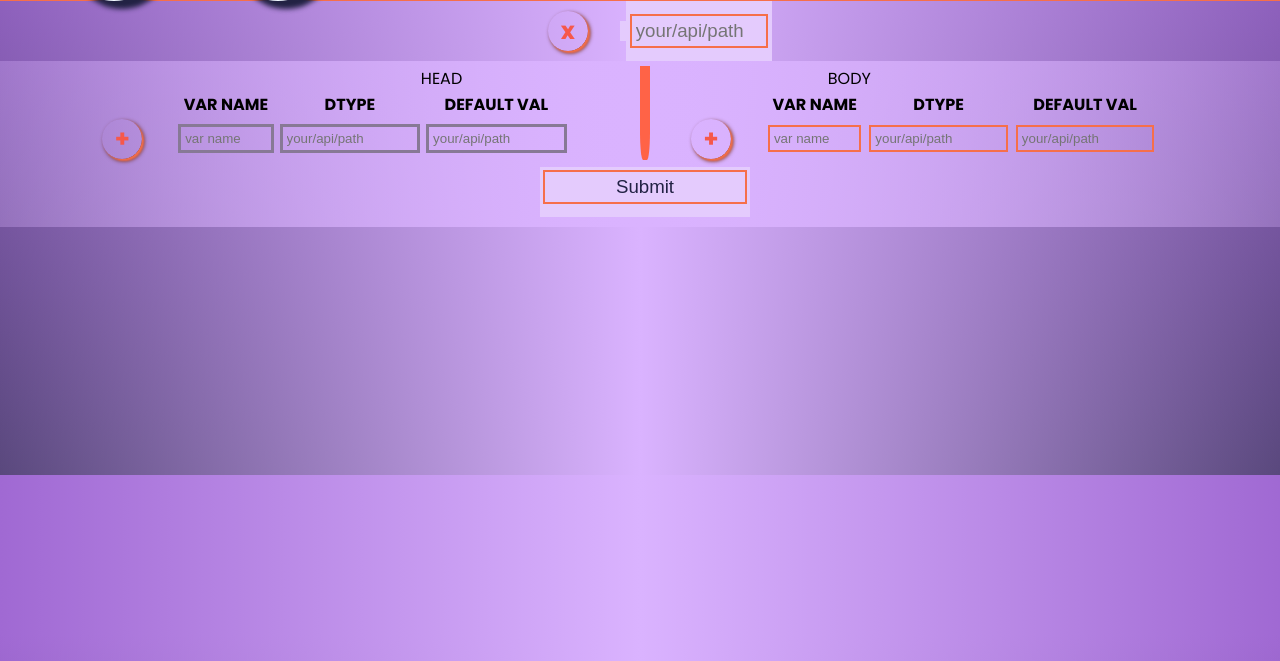
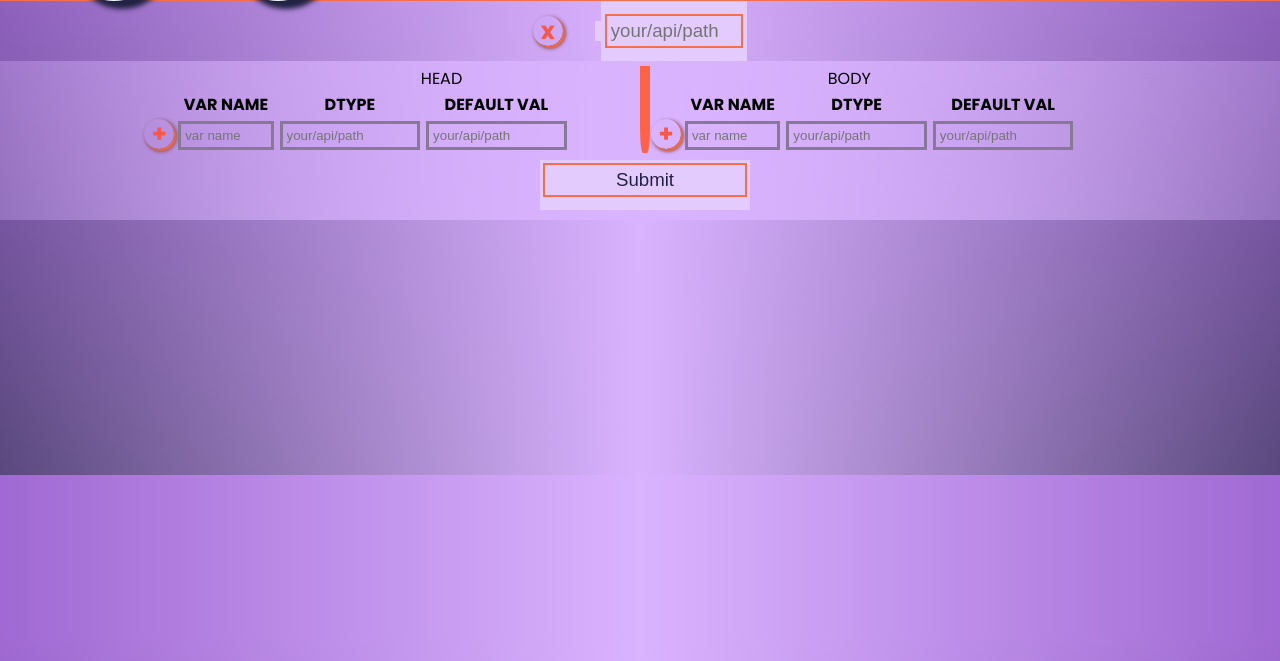
Before and after one commit to i-sergh/hana-sc, a FastAPI app: template src/pages/templates/api_table.html in a window 1280 px wide. Shown: the part 325-986 px from the top of the page. Run offline with FastAPI, Linux system fonts and the light colour scheme; the template is opened without the code that fills it, so the values that code supplies are empty; parts of the project's set-up code (start-up, migrations or seed data) failed here and were passed over; some libraries are stand-ins or nearby versions.

Commit message:
api form progres

```diff
--- a/src/pages/router.py
+++ b/src/pages/router.py
@@ -36,6 +36,7 @@ def show_table_struct_form(request: Request, prjct_name:str, cn_name:str): #
     has_schema = is_schema_saved(prjct_name=prjct_name, cn_name=cn_name) # TODO: to three states: has/ho schema/schema loaded
 
     if connection_type in ("HANA", "PG_ASYNC"):
+
         return templates.TemplateResponse('table.html',
                                         {'request': request,
                                          'is_session': is_session,
--- a/src/pages/static/prjct/api_table_form.css
+++ b/src/pages/static/prjct/api_table_form.css
@@ -25,6 +25,11 @@
 
 .deactivated td input{
     outline: 3px solid #877995;
+
+}
+
+.td_with_btn{
+    display: flex;
 }
 
 .input_form_on_content input {
@@ -65,14 +70,46 @@
     align-items: flex-start;
 }
 
-.api_head_body_tables_inner_wrapper_right span{
+ .api_head_body_tables_inner_wrapper_right span{
     margin-left: 28% ;
 }
 
-
+.btn_deny{
+    transition: 0.5s;
+    transform: rotate(45deg);
+}
 
 table{
     position: relative;
     border-collapse: collapse;
   /*   z-index: -1; replace to another index */
   }
+
+/*
+  table, th, td {
+    border: 1px solid black;
+  } */
+
+  .api_buttton__connection_form{
+    display: flex;
+    background-color: transparent;
+    color:#f6584a;
+    width: 30px;
+    height: 30px;
+    font-size: 18pt;
+    font-weight: bolder;
+    border-radius: 50%;
+    box-shadow: #f66f4a 2px 2px 2px,  #5e2718 2px 2px 4px;
+    justify-content: center;
+    align-items: center;
+    user-select: none;
+    white-space: nowrap;
+    transition: 0.3s;
+
+}
+
+.api_buttton__connection_form:active{
+    box-shadow: none;
+    color:#ed3120;
+    transform: scaleX(95%) scaleY(95%);
+}
--- a/src/pages/static/table.css
+++ b/src/pages/static/table.css
@@ -15,8 +15,7 @@ table{
 }
 
 td{
-    margin: 10px;
-    padding: 10px;
+
     color: #e3c3ff;
 
 }
--- a/src/pages/templates/api_table.html
+++ b/src/pages/templates/api_table.html
@@ -17,7 +17,6 @@
             }
             catch{}
         }
-
     }
 
     function input_into_port_field(){
@@ -80,9 +79,33 @@
 
 
     function addNewRowVarsForm(it){
+
+        it.classList.add("btn_deny");
+
         container = it.parentNode.parentNode.parentNode;
+        it.parentNode.parentNode.classList.remove('deactivated');
         template = document.getElementById("api_var_row");
         container.appendChild(template.content.cloneNode(true));
+
+        resizables = container.querySelectorAll(".to-onload");
+        for (obj_id in resizables) {
+
+            try{
+                size_changing(resizables[obj_id]);
+                resizables[obj_id].disabled=false;
+                console.log(resizables[obj_id]);
+
+            }
+            catch{}
+        }
+
+        template_btn = document.getElementById("btn_accept");
+        it.parentNode.appendChild(template_btn.content.cloneNode(true));
+        it.setAttribute( "onClick", "denyRowWarsForm(this)" );
+    }
+
+    function denyRowWarsForm(it){
+        it.parentNode.parentNode.remove();
     }
 </script>
 {% endblock %}
@@ -116,7 +139,6 @@
                     <span class="button_subtext">Previous step</span>
                 </div>
             </div>
-
     </div>
     <div class="menu_button_block">
 
@@ -186,7 +208,7 @@
         <div class="form_wrapper_header form_wrapper_connection_empty">
             <div class="form_header_content">
 
-                <div class="buttton__connection_form"
+                <div class="api_buttton__connection_form"
                 style="margin-right: 2rem;"
                 onclick="this.parentNode.parentNode.parentNode.parentNode.remove()">
                     x
@@ -218,16 +240,15 @@
                     <span>HEAD</span>
                     <table>
                         <tr>
-                            <th>&nbsp;&nbsp;&nbsp;</th>
+                            <th></th>
                             <th>VAR NAME</th>
                             <th>DTYPE</th>
                             <th>DEFAULT VAL</th>
                         </tr>
                         <!-- form -->
                         <tr class="deactivated">
-                            <td>
-                                <div class="buttton__connection_form"
-                                        style="margin-right: 2rem;"
+                            <td class="td_with_btn">
+                                <div class="api_buttton__connection_form"
                                         onclick="addNewRowVarsForm(this)">
 
                                         <!-- onclick="this.parentNode.parentNode.parentNode.parentNode.remove()"> -->
@@ -236,15 +257,15 @@
                             </td>
                             <td>
                                 <input class="to-onload" type="text" filled="0.45" empty="0.5" placeholder="var name" name="VAR"
-                                oninput="size_changing(this, 0.45, 0.5)">
+                                oninput="size_changing(this, 0.45, 0.5)" disabled>
                             </td>
                             <td>
                                 <input class="to-onload" type="text" placeholder="your/api/path" name="VAR"
-                                oninput="size_changing(this, 0.45, 0.5)">
+                                oninput="size_changing(this, 0.45, 0.5)" disabled>
                             </td>
                             <td>
                                 <input class="to-onload" type="text" placeholder="your/api/path" name="VAR"
-                                oninput="size_changing(this, 0.45, 0.5)">
+                                oninput="size_changing(this, 0.45, 0.5)" disabled>
                             </td>
 
                         </tr>
@@ -260,33 +281,36 @@
                     <span>BODY</span>
                     <table>
                         <tr>
-                            <th>&nbsp;&nbsp;&nbsp;</th>
+                            <th></th>
                             <th>VAR NAME</th>
                             <th>DTYPE</th>
                             <th>DEFAULT VAL</th>
                         </tr>
-                        <tr>
-                            <td>
-                                <div class="buttton__connection_form"
-                                        style="margin-right: 2rem;"
-                                        onclick="this.parentNode.parentNode.parentNode.parentNode.remove()">
+                        <!-- form -->
+                        <tr class="deactivated">
+                            <td class="td_with_btn">
+                                <div class="api_buttton__connection_form"
+                                        onclick="addNewRowVarsForm(this)">
+
+                                        <!-- onclick="this.parentNode.parentNode.parentNode.parentNode.remove()"> -->
                                         +
                                 </div>
                             </td>
                             <td>
                                 <input class="to-onload" type="text" filled="0.45" empty="0.5" placeholder="var name" name="VAR"
-                                oninput="size_changing(this, 0.45, 0.5)">
+                                oninput="size_changing(this, 0.45, 0.5)" disabled>
                             </td>
                             <td>
                                 <input class="to-onload" type="text" placeholder="your/api/path" name="VAR"
-                                oninput="size_changing(this, 0.45, 0.5)">
+                                oninput="size_changing(this, 0.45, 0.5)" disabled>
                             </td>
                             <td>
                                 <input class="to-onload" type="text" placeholder="your/api/path" name="VAR"
-                                oninput="size_changing(this, 0.45, 0.5)">
+                                oninput="size_changing(this, 0.45, 0.5)" disabled>
                             </td>
 
                         </tr>
+                        <!-- /form -->
                     </table>
                 </div>
             </div>
@@ -303,29 +327,34 @@
 <!-- TEMPLATES -->
 <template id="api_var_row">
     <tr class="deactivated">
-        <td>
-            <div class="buttton__connection_form"
-                    style="margin-right: 2rem;"
-                    onclick="this.parentNode.parentNode.parentNode.parentNode.remove()">
+        <td class="td_with_btn">
+            <div class="api_buttton__connection_form"
+                    onclick="addNewRowVarsForm(this)">
                     +
             </div>
         </td>
         <td>
-            <input class="to-onload" type="text" filled="0.45" empty="0.5" placeholder="var name" name="VAR"
-            oninput="size_changing(this, 0.45, 0.5)">
+            <input class="to-onload" type="text" filled="0.45" empty="0.5" placeholder="var name" name="HEAD_VAR_NAME"
+            oninput="size_changing(this, 0.45, 0.5)" disabled>
         </td>
         <td>
             <input class="to-onload" type="text" placeholder="your/api/path" name="VAR"
-            oninput="size_changing(this, 0.45, 0.5)">
+            oninput="size_changing(this, 0.45, 0.5)" disabled>
         </td>
         <td>
             <input class="to-onload" type="text" placeholder="your/api/path" name="VAR"
-            oninput="size_changing(this, 0.45, 0.5)">
+            oninput="size_changing(this, 0.45, 0.5)" disabled>
         </td>
 
     </tr>
 </template>
 
+<template id="btn_accept">
+    <div class="api_buttton__connection_form"
+        onclick=""> <!-- hete must be DA MAGIC function -->
+        ✔
+     </div>
+</template>
 
 
 <form id='backForm' action='/pages/prjct/open-project?prjct_name={{prjct_name}}' method='post'>
```
